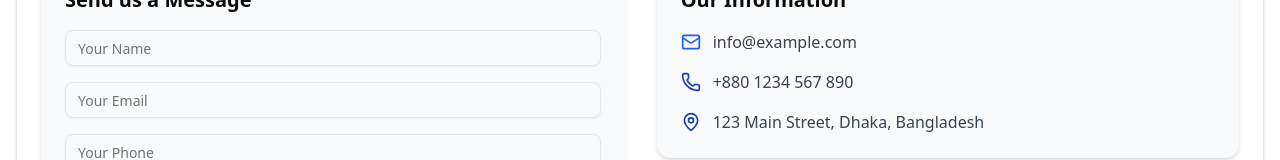
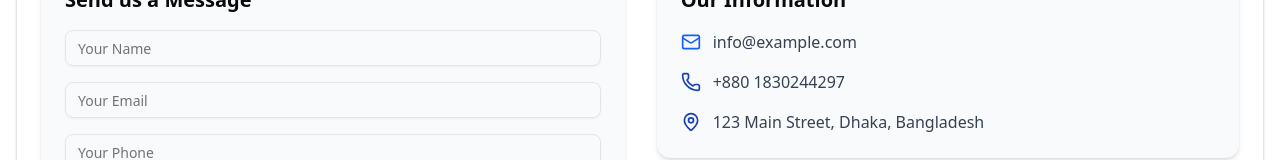
Before and after one commit to mdrasel97/agroKart-task, a Next.js app: page /contact in a window 1280 px wide. Shown: the part 291-451 px from the top of the page. Built offline with nearby package versions, Linux system fonts and the light colour scheme.

Commit message:
final customize added

```diff
--- a/src/app/contact/page.jsx
+++ b/src/app/contact/page.jsx
@@ -49,7 +49,7 @@
                 </li>
                 <li className="flex items-center gap-3">
                   <Phone className="w-5 h-5 text-blue-800" />
-                  +880 1234 567 890
+                  +880 1830244297
                 </li>
                 <li className="flex items-center gap-3">
                   <MapPin className="w-5 h-5 text-blue-800" />
--- a/src/components/footer/Footer.jsx
+++ b/src/components/footer/Footer.jsx
@@ -56,9 +56,7 @@
                 </a>
               </li>
               <li>
-                <a href="#" className="hover:text-white">
-                  Our Story
-                </a>
+                <a className="hover:text-white">Our Story</a>
               </li>
               <li>
                 <a href="#" className="hover:text-white">
```
